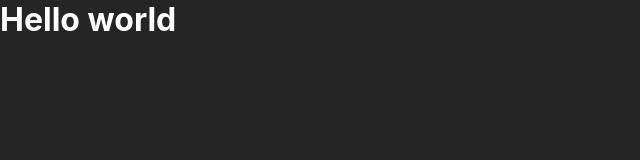
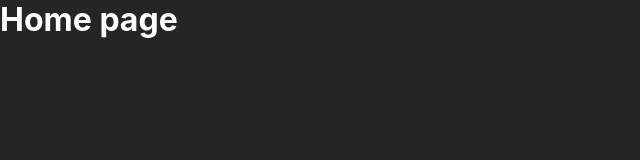
Before and after one commit to soft-coded/kinderpass-app, a React (Create React App) app: page / in a window 1280 px wide. Shown: the top 160 px of the page, without its empty margins (0-640 px from the left). Built offline with nearby package versions, Linux system fonts and the light colour scheme.

Commit message:
Add folder structure

```diff
--- a/public/index.html
+++ b/public/index.html
@@ -14,6 +14,6 @@
   </head>
   <body>
     <noscript>You need to enable JavaScript to run this app.</noscript>
-    <div id="root"></div>
+    <div id="root" class="dynamic-full-screen"></div>
   </body>
 </html>
--- a/src/App.css
+++ b/src/App.css
@@ -1,4 +1,9 @@
+:root {
+  --app-bg-color: rgb(37, 37, 37);
+  --app-text-color: #fff;
+}
+
 body {
-  background-color: rgb(37, 37, 37);
-  color: #fff;
+  background-color: var(--app-bg-color);
+  color: var(--app-text-color);
 }
--- a/src/App.tsx
+++ b/src/App.tsx
@@ -1,7 +1,20 @@
+import { Routes, Route } from "react-router-dom";
+
 import "./App.css";
+import HomePage from "./pages/home";
+import LoginPage from "./pages/login";
+import SignupPage from "./pages/signup";
 
 function App() {
-  return <h1>Hello world</h1>;
+  return (
+    <main className="app-root dynamic-full-screen">
+      <Routes>
+        <Route path="/" element={<HomePage />} />
+        <Route path="/login" element={<LoginPage />} />
+        <Route path="/signup" element={<SignupPage />} />
+      </Routes>
+    </main>
+  );
 }
 
 export default App;
--- a/src/index.css
+++ b/src/index.css
@@ -4,16 +4,33 @@
   box-sizing: border-box;
 }
 
+html {
+  scroll-behavior: smooth;
+  width: 100vw;
+  height: 100vh;
+}
+
 body {
-	margin: 0;
   font-family: -apple-system, BlinkMacSystemFont, "Segoe UI", "Roboto", "Oxygen",
     "Ubuntu", "Cantarell", "Fira Sans", "Droid Sans", "Helvetica Neue",
     sans-serif;
   -webkit-font-smoothing: antialiased;
   -moz-osx-font-smoothing: grayscale;
+  width: 100%;
+  height: 100%;
 }
 
 code {
   font-family: source-code-pro, Menlo, Monaco, Consolas, "Courier New",
     monospace;
 }
+
+.dynamic-full-screen {
+  /* fallback for those that don't support dynamic viewport units */
+  width: 100%;
+  height: 100%;
+  /* max dynamic viewport width */
+  width: 100dvw;
+  /* max dynamic viewport height */
+  height: 100dvh;
+}
--- /dev/null
+++ b/src/pages/home/index.tsx
@@ -0,0 +1,3 @@
+export default function HomePage() {
+  return <h1>Home page</h1>;
+}
--- /dev/null
+++ b/src/pages/login/index.tsx
@@ -0,0 +1,3 @@
+export default function LoginPage() {
+  return <h1>Log In page</h1>;
+}
--- /dev/null
+++ b/src/pages/signup/index.tsx
@@ -0,0 +1,3 @@
+export default function SignupPage() {
+  return <h1>Sign up page</h1>;
+}
```
Lines whose indentation alone changed are shown as unchanged.
